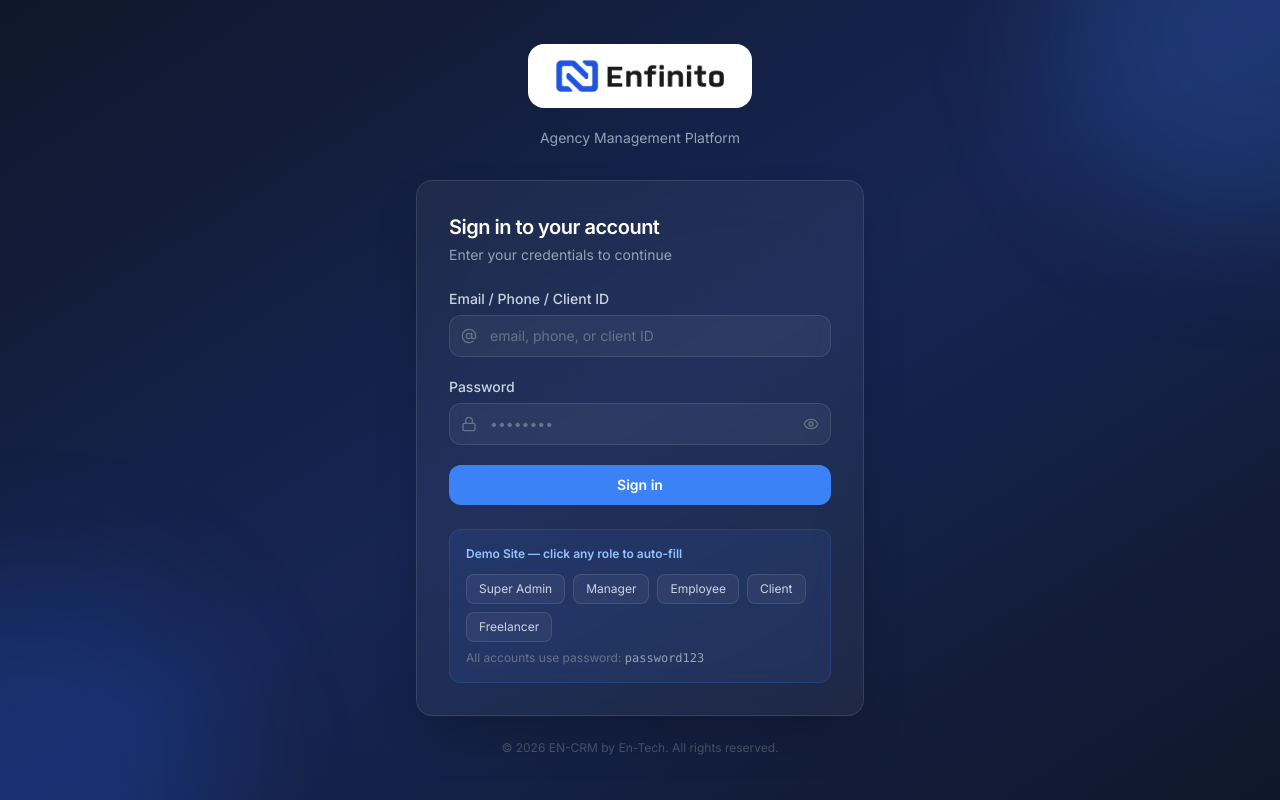
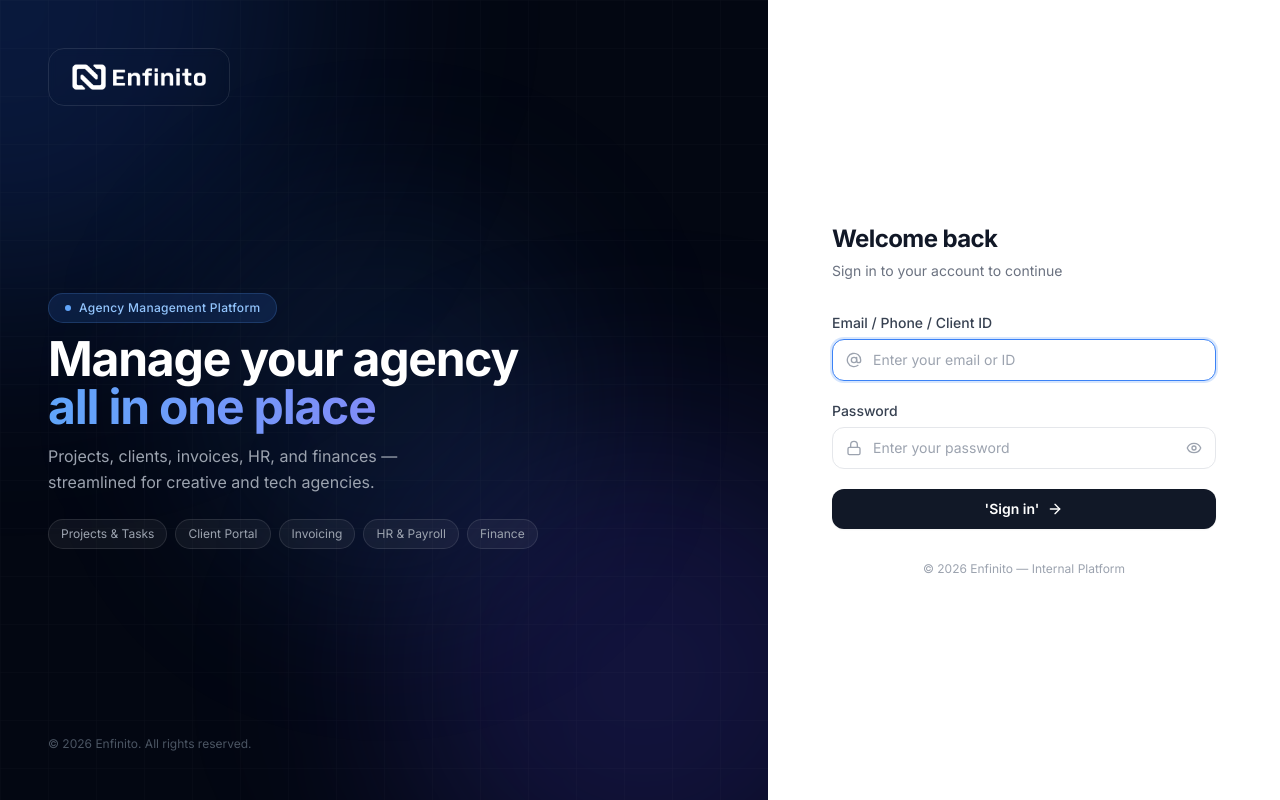
Before and after one commit to itsxifat/crm-v2, a Next.js app: page /login in a window 1280 px wide. Built offline with nearby package versions, Linux system fonts and the light colour scheme; no server answers; the database is empty.

Commit message:
seed fix

```diff
--- a/app/(auth)/login/page.js
+++ b/app/(auth)/login/page.js
@@ -7,7 +7,7 @@ import { useRouter, useSearchParams } from 'next/navigation'
 import { useForm } from 'react-hook-form'
 import { zodResolver } from '@hookform/resolvers/zod'
 import { z } from 'zod'
-import { Eye, EyeOff, Lock, AtSign, Loader2 } from 'lucide-react'
+import { Eye, EyeOff, Lock, AtSign, Loader2, ArrowRight } from 'lucide-react'
 import toast from 'react-hot-toast'
 import { cn } from '@/lib/utils'
 
@@ -15,14 +15,6 @@ const loginSchema = z.object({
   identifier: z.string().min(1, 'Please enter your email, phone, or client ID.'),
   password:   z.string().min(1, 'Password is required.'),
 })
-
-const DEMO_ACCOUNTS = [
-  { label: 'Super Admin', email: 'admin@en-tech.agency',    password: 'password123' },
-  { label: 'Manager',     email: 'manager@en-tech.agency',  password: 'password123' },
-  { label: 'Employee',    email: 'john@en-tech.agency',     password: 'password123' },
-  { label: 'Client',      email: 'acme@client.com',         password: 'password123' },
-  { label: 'Freelancer',  email: 'mike@freelance.com',      password: 'password123' },
-]
 
 export default function LoginPage() {
   const router       = useRouter()
@@ -34,14 +26,8 @@ export default function LoginPage() {
   const {
     register,
     handleSubmit,
-    setValue,
     formState: { errors },
   } = useForm({ resolver: zodResolver(loginSchema) })
-
-  function fillDemo(account) {
-    setValue('identifier', account.email, { shouldValidate: true })
-    setValue('password', account.password, { shouldValidate: true })
-  }
 
   async function onSubmit(data) {
     setLoading(true)
@@ -54,9 +40,8 @@ export default function LoginPage() {
       })
 
       if (result?.error) {
-        toast.error('Invalid email or password. Please try again.')
+        toast.error('Invalid credentials. Please try again.')
       } else {
-        toast.success('Welcome back!')
         router.push(callbackUrl)
         router.refresh()
       }
@@ -68,82 +53,149 @@ export default function LoginPage() {
   }
 
   return (
-    <div className="min-h-screen bg-gradient-to-br from-slate-900 via-blue-950 to-slate-900 flex items-center justify-center p-4">
-      {/* Background decorations */}
-      <div className="absolute inset-0 overflow-hidden pointer-events-none">
-        <div className="absolute -top-40 -right-40 w-96 h-96 bg-primary/20 rounded-full blur-3xl" />
-        <div className="absolute -bottom-40 -left-40 w-96 h-96 bg-blue-600/20 rounded-full blur-3xl" />
+    <div className="min-h-screen flex flex-col lg:flex-row">
+
+      {/* ── Left panel (branding) — hidden on mobile ── */}
+      <div className="hidden lg:flex lg:w-1/2 xl:w-3/5 relative bg-gray-950 flex-col justify-between p-12 overflow-hidden">
+        {/* Background gradient blobs */}
+        <div className="absolute inset-0 pointer-events-none">
+          <div className="absolute top-0 left-0 w-[600px] h-[600px] bg-blue-600/20 rounded-full blur-[120px] -translate-x-1/2 -translate-y-1/2" />
+          <div className="absolute bottom-0 right-0 w-[500px] h-[500px] bg-indigo-600/20 rounded-full blur-[100px] translate-x-1/4 translate-y-1/4" />
+          <div className="absolute top-1/2 left-1/2 w-[400px] h-[400px] bg-blue-500/10 rounded-full blur-[80px] -translate-x-1/2 -translate-y-1/2" />
         </div>
 
-      <div className="relative w-full max-w-md">
-        {/* Logo / Brand */}
-        <div className="text-center mb-8">
-          <div className="inline-flex items-center justify-center mb-4 bg-white rounded-2xl px-6 py-3">
-            <Image src="/en-logo.png" alt="Enfinito" width={120} height={40} className="h-10 w-auto object-contain" />
+        {/* Grid pattern overlay */}
+        <div
+          className="absolute inset-0 opacity-[0.03]"
+          style={{
+            backgroundImage: 'linear-gradient(rgba(255,255,255,.5) 1px, transparent 1px), linear-gradient(90deg, rgba(255,255,255,.5) 1px, transparent 1px)',
+            backgroundSize: '48px 48px',
+          }}
+        />
+
+        {/* Logo */}
+        <div className="relative z-10">
+          <div className="inline-flex items-center bg-white/8 border border-white/10 rounded-2xl px-5 py-3 backdrop-blur-sm">
+            <Image src="/en-logo.png" alt="Enfinito" width={110} height={32} className="h-8 w-auto object-contain brightness-0 invert" />
           </div>
-          <p className="text-slate-400 mt-1 text-sm">Agency Management Platform</p>
         </div>
 
-        {/* Card */}
-        <div className="bg-white/5 backdrop-blur-xl border border-white/10 rounded-2xl p-8 shadow-2xl">
-          <div className="mb-6">
-            <h2 className="text-xl font-semibold text-white">Sign in to your account</h2>
-            <p className="text-slate-400 text-sm mt-1">Enter your credentials to continue</p>
+        {/* Center content */}
+        <div className="relative z-10 space-y-6">
+          <div className="space-y-3">
+            <div className="inline-flex items-center gap-2 bg-blue-500/15 border border-blue-400/20 rounded-full px-4 py-1.5">
+              <span className="w-1.5 h-1.5 bg-blue-400 rounded-full animate-pulse" />
+              <span className="text-blue-300 text-xs font-medium tracking-wide">Agency Management Platform</span>
+            </div>
+            <h1 className="text-4xl xl:text-5xl font-bold text-white leading-tight tracking-tight">
+              Manage your agency<br />
+              <span className="text-transparent bg-clip-text bg-gradient-to-r from-blue-400 to-indigo-400">
+                all in one place
+              </span>
+            </h1>
+            <p className="text-gray-400 text-base leading-relaxed max-w-sm">
+              Projects, clients, invoices, HR, and finances — streamlined for creative and tech agencies.
+            </p>
+          </div>
+
+          {/* Feature pills */}
+          <div className="flex flex-wrap gap-2">
+            {['Projects & Tasks', 'Client Portal', 'Invoicing', 'HR & Payroll', 'Finance'].map(f => (
+              <span key={f} className="text-xs text-gray-400 bg-white/5 border border-white/10 rounded-full px-3 py-1.5">
+                {f}
+              </span>
+            ))}
+          </div>
+        </div>
+
+        {/* Footer */}
+        <div className="relative z-10">
+          <p className="text-gray-600 text-xs">
+            &copy; {new Date().getFullYear()} Enfinito. All rights reserved.
+          </p>
+        </div>
+      </div>
+
+      {/* ── Right panel (form) ── */}
+      <div className="flex-1 flex flex-col min-h-screen lg:min-h-0 bg-white">
+
+        {/* Mobile logo */}
+        <div className="flex lg:hidden items-center justify-center pt-10 pb-6 px-6 bg-gray-950">
+          <div className="inline-flex items-center bg-white/8 border border-white/10 rounded-2xl px-5 py-3">
+            <Image src="/en-logo.png" alt="Enfinito" width={100} height={28} className="h-7 w-auto object-contain brightness-0 invert" />
+          </div>
+        </div>
+
+        {/* Form area */}
+        <div className="flex-1 flex items-center justify-center p-6 sm:p-10 lg:p-12">
+          <div className="w-full max-w-sm">
+
+            {/* Heading */}
+            <div className="mb-8">
+              <h2 className="text-2xl font-bold text-gray-900 tracking-tight">Welcome back</h2>
+              <p className="text-gray-500 text-sm mt-1.5">Sign in to your account to continue</p>
             </div>
 
             <form onSubmit={handleSubmit(onSubmit)} className="space-y-5" noValidate>
+
               {/* Identifier */}
-            <div>
-              <label className="block text-sm font-medium text-slate-300 mb-1.5">
+              <div className="space-y-1.5">
+                <label className="block text-sm font-medium text-gray-700">
                   Email / Phone / Client ID
                 </label>
                 <div className="relative">
-                <AtSign className="absolute left-3 top-1/2 -translate-y-1/2 w-4 h-4 text-slate-500" />
+                  <AtSign className="absolute left-3.5 top-1/2 -translate-y-1/2 w-4 h-4 text-gray-400 pointer-events-none" />
                   <input
                     type="text"
                     autoComplete="username"
-                  placeholder="email, phone, or client ID"
+                    autoFocus
+                    placeholder="Enter your email or ID"
                     {...register('identifier')}
                     className={cn(
-                    'w-full bg-white/5 border rounded-xl pl-10 pr-4 py-2.5 text-sm text-white placeholder-slate-500',
-                    'focus:outline-none focus:ring-2 focus:ring-primary focus:border-transparent transition-colors',
-                    errors.identifier ? 'border-red-500' : 'border-white/10 hover:border-white/20'
+                      'w-full border rounded-xl pl-10 pr-4 py-2.5 text-sm text-gray-900 placeholder-gray-400 bg-white',
+                      'focus:outline-none focus:ring-2 focus:ring-blue-500/20 focus:border-blue-500 transition-colors',
+                      errors.identifier
+                        ? 'border-red-400 focus:border-red-400 focus:ring-red-500/20'
+                        : 'border-gray-200 hover:border-gray-300'
                     )}
                   />
                 </div>
                 {errors.identifier && (
-                <p className="mt-1.5 text-xs text-red-400">{errors.identifier.message}</p>
+                  <p className="text-xs text-red-500">{errors.identifier.message}</p>
                 )}
               </div>
 
               {/* Password */}
-            <div>
-              <label className="block text-sm font-medium text-slate-300 mb-1.5">
+              <div className="space-y-1.5">
+                <label className="block text-sm font-medium text-gray-700">
                   Password
                 </label>
                 <div className="relative">
-                <Lock className="absolute left-3 top-1/2 -translate-y-1/2 w-4 h-4 text-slate-500" />
+                  <Lock className="absolute left-3.5 top-1/2 -translate-y-1/2 w-4 h-4 text-gray-400 pointer-events-none" />
                   <input
                     type={showPass ? 'text' : 'password'}
                     autoComplete="current-password"
-                  placeholder="••••••••"
+                    placeholder="Enter your password"
                     {...register('password')}
                     className={cn(
-                    'w-full bg-white/5 border rounded-xl pl-10 pr-10 py-2.5 text-sm text-white placeholder-slate-500',
-                    'focus:outline-none focus:ring-2 focus:ring-primary focus:border-transparent transition-colors',
-                    errors.password ? 'border-red-500' : 'border-white/10 hover:border-white/20'
+                      'w-full border rounded-xl pl-10 pr-11 py-2.5 text-sm text-gray-900 placeholder-gray-400 bg-white',
+                      'focus:outline-none focus:ring-2 focus:ring-blue-500/20 focus:border-blue-500 transition-colors',
+                      errors.password
+                        ? 'border-red-400 focus:border-red-400 focus:ring-red-500/20'
+                        : 'border-gray-200 hover:border-gray-300'
                     )}
                   />
                   <button
                     type="button"
-                  onClick={() => setShowPass((v) => !v)}
-                  className="absolute right-3 top-1/2 -translate-y-1/2 text-slate-500 hover:text-slate-300 transition-colors"
+                    onClick={() => setShowPass(v => !v)}
+                    className="absolute right-3.5 top-1/2 -translate-y-1/2 text-gray-400 hover:text-gray-600 transition-colors"
+                    tabIndex={-1}
                   >
                     {showPass ? <EyeOff className="w-4 h-4" /> : <Eye className="w-4 h-4" />}
                   </button>
                 </div>
                 {errors.password && (
-                <p className="mt-1.5 text-xs text-red-400">{errors.password.message}</p>
+                  <p className="text-xs text-red-500">{errors.password.message}</p>
                 )}
               </div>
 
@@ -152,42 +204,26 @@ export default function LoginPage() {
                 type="submit"
                 disabled={loading}
                 className={cn(
-                'w-full flex items-center justify-center gap-2 py-2.5 px-4 rounded-xl text-sm font-semibold',
-                'bg-primary text-white hover:bg-primary-600 active:bg-primary-700',
-                'focus:outline-none focus:ring-2 focus:ring-primary focus:ring-offset-2 focus:ring-offset-slate-900',
-                'transition-colors duration-150',
+                  'w-full flex items-center justify-center gap-2 py-2.5 px-4 rounded-xl text-sm font-semibold mt-2',
+                  'bg-gray-900 text-white hover:bg-gray-800 active:bg-gray-950',
+                  'focus:outline-none focus:ring-2 focus:ring-gray-900 focus:ring-offset-2',
+                  'transition-all duration-150 shadow-sm',
                   'disabled:opacity-60 disabled:cursor-not-allowed'
                 )}
               >
-              {loading && <Loader2 className="w-4 h-4 animate-spin" />}
-              {loading ? 'Signing in…' : 'Sign in'}
+                {loading
+                  ? <><Loader2 className="w-4 h-4 animate-spin" /> Signing in…</>
+                  : <>'Sign in' <ArrowRight className="w-4 h-4" /></>
+                }
               </button>
             </form>
 
-          {/* Demo accounts */}
-          <div className="mt-6 p-4 bg-blue-500/10 border border-blue-500/20 rounded-xl">
-            <p className="text-xs font-semibold text-blue-300 mb-3">
-              Demo Site — click any role to auto-fill
+            {/* Footer note */}
+            <p className="text-center text-gray-400 text-xs mt-8">
+              &copy; {new Date().getFullYear()} Enfinito &mdash; Internal Platform
             </p>
-            <div className="flex flex-wrap gap-2">
-              {DEMO_ACCOUNTS.map((account) => (
-                <button
-                  key={account.email}
-                  type="button"
-                  onClick={() => fillDemo(account)}
-                  className="text-xs px-3 py-1.5 rounded-lg bg-white/5 border border-white/10 text-slate-300 hover:bg-white/10 hover:border-white/20 transition-colors"
-                >
-                  {account.label}
-                </button>
-              ))}
-            </div>
-            <p className="text-xs text-slate-500 mt-2">All accounts use password: <span className="font-mono text-slate-400">password123</span></p>
           </div>
         </div>
-
-        <p className="text-center text-slate-600 text-xs mt-6">
-          &copy; {new Date().getFullYear()} EN-CRM by En-Tech. All rights reserved.
-        </p>
       </div>
     </div>
   )
```
Also changed, not shown: scripts/seed.js (+44 -41 lines). Lines whose indentation alone changed are shown as unchanged.
